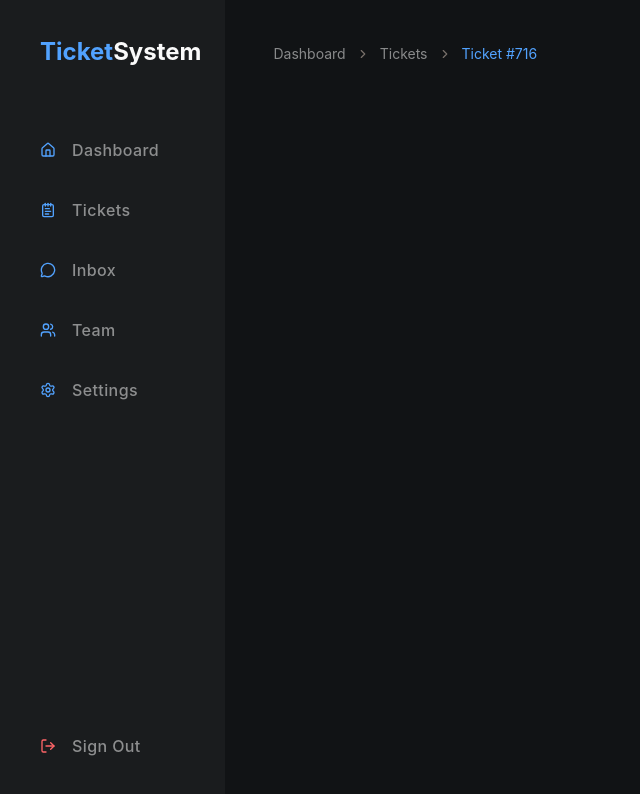
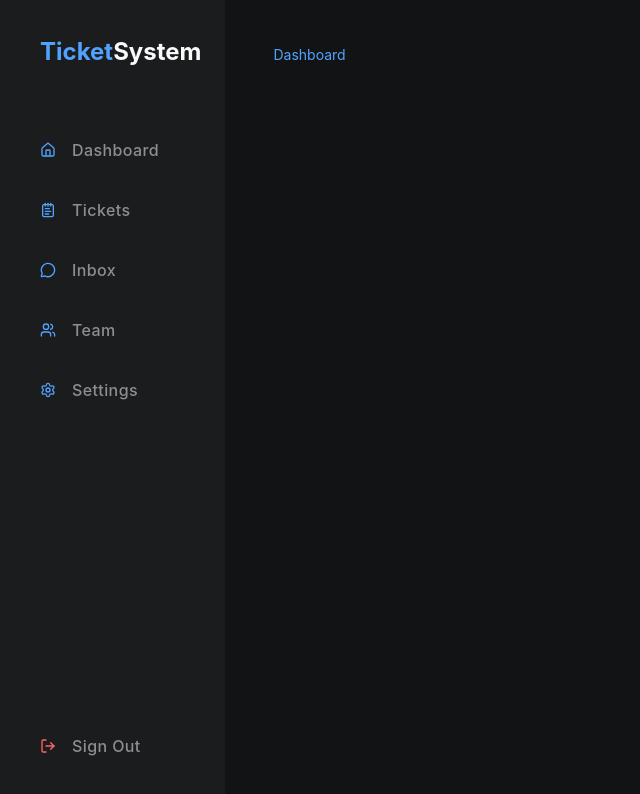
Before and after one commit to Daniel-N98/ticket_support_system, a Next.js app: page /dashboard in a window 1280 px wide. Shown: the top 794 px of the page, without its empty margins (0-640 px from the left). Built offline with nearby package versions, Linux system fonts and the light colour scheme.

Commit message:
Dynamic breadcrumbs based on href

```diff
--- a/src/components/header/breadcrumbs/Breadcrumbs.tsx
+++ b/src/components/header/breadcrumbs/Breadcrumbs.tsx
@@ -3,26 +3,46 @@
 import { Breadcrumb, BreadcrumbItem, BreadcrumbLink, BreadcrumbList, BreadcrumbPage, BreadcrumbSeparator } from "@/components/ui/breadcrumb";
 import { usePathname } from "next/navigation";
 
+type BreadcrumbNameMappingsType = {
+  [key: string]: string;
+}
+
+const BREADCRUMB_NAME_MAPPINGS: BreadcrumbNameMappingsType = {
+  "dashboard": "Dashboard",
+  "tickets": "Tickets",
+  "inbox": "Inbox",
+  "team": "Team",
+  "settings": "Settings",
+}
 export default function BreadcrumbsHeader() {
-  const currentPage = usePathname();
-  console.log(currentPage);
-
-
+  const currentPage: string = usePathname();
+  const pages: Array<string> = currentPage.split("/").filter((page: string) => page);
 
   return (
     <Breadcrumb>
-      <BreadcrumbList >
-        <BreadcrumbItem>
-          <BreadcrumbLink href="/dashboard">Dashboard</BreadcrumbLink>
-        </BreadcrumbItem>
-        <BreadcrumbSeparator />
-        <BreadcrumbItem>
-          <BreadcrumbLink href="/dashboard/tickets">Tickets</BreadcrumbLink>
-        </BreadcrumbItem>
-        <BreadcrumbSeparator />
-        <BreadcrumbItem>
-          <BreadcrumbPage className="text-blue-400">Ticket #716</BreadcrumbPage>
-        </BreadcrumbItem>
+      <BreadcrumbList className="relative top-[0.7px]">
+        {pages.map((page: string, index: number) => {
+          const isLast: boolean = index === pages.length - 1;
+          const href: string = "/" + pages.slice(0, index + 1).join("/");
+          const label: string = BREADCRUMB_NAME_MAPPINGS[page];
+
+          return (
+            <div key={href} className="flex items-center gap-2">
+              <BreadcrumbItem>
+                {isLast ? (
+                  <BreadcrumbPage className="text-blue-400">
+                    {label}
+                  </BreadcrumbPage>
+                ) : (
+                  <BreadcrumbLink href={href} className="mr-1">
+                    {label}
+                  </BreadcrumbLink>
+                )}
+              </BreadcrumbItem>
+              {!isLast && <BreadcrumbSeparator />}
+            </div>
+          );
+        })}
       </BreadcrumbList>
     </Breadcrumb>
   )
```
